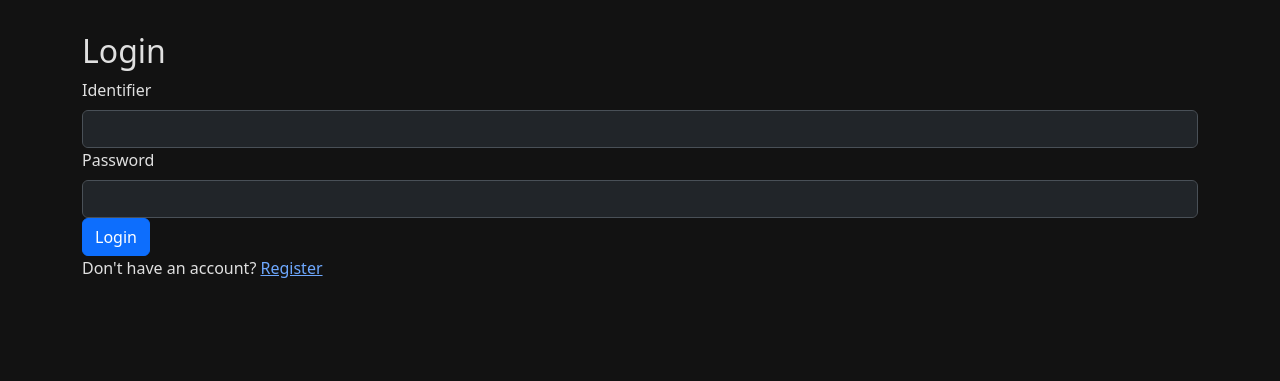
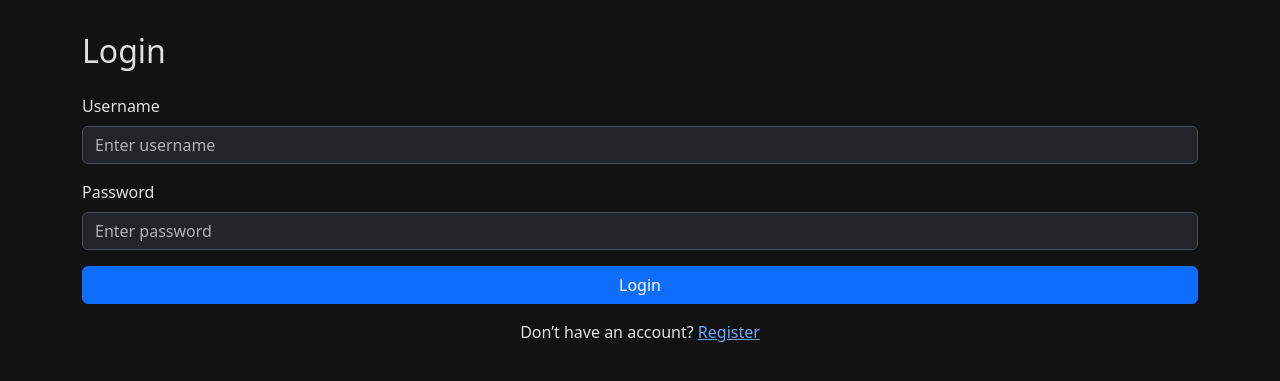
Before and after one commit to deanjroach84/Sandbox, a Flask app: template templates/login.html in a window 1280 px wide. Shown: the part 88-469 px from the top of the page. Run offline with Flask 3, Linux system fonts and the light colour scheme; the template is opened without the code that fills it, so the values that code supplies are empty, except form fields; tables that the repository leaves empty hold one stand-in row (values such as "Sample post"); form fields are guessed from the names that the template uses; parts of the project's set-up code (start-up, migrations or seed data) failed here and were passed over; some libraries are stand-ins or nearby versions.

Commit message:
Update login.html

```diff
--- a/templates/login.html
+++ b/templates/login.html
@@ -2,29 +2,27 @@
 {% block title %}Login{% endblock %}
 
 {% block content %}
-<div class="auth-container">
-  <h2>Login</h2>
+<h2 class="mb-4">Login</h2>
 <form method="POST">
     {{ form.hidden_tag() }}
-
-    <div class="form-group">
-      {{ form.identifier.label(class="form-label") }}
-      {{ form.identifier(class="form-control") }}
-      {% for error in form.identifier.errors %}
-        <div class="error-msg">{{ error }}</div>
+    <div class="mb-3">
+        {{ form.username.label(class="form-label") }}
+        {{ form.username(class="form-control", placeholder="Enter username") }}
+        {% for error in form.username.errors %}
+            <div class="text-danger small">{{ error }}</div>
         {% endfor %}
     </div>
-
-    <div class="form-group">
+    <div class="mb-3">
         {{ form.password.label(class="form-label") }}
-      {{ form.password(class="form-control") }}
+        {{ form.password(class="form-control", placeholder="Enter password") }}
         {% for error in form.password.errors %}
-        <div class="error-msg">{{ error }}</div>
+            <div class="text-danger small">{{ error }}</div>
         {% endfor %}
     </div>
+    <button type="submit" class="btn btn-primary w-100">Login</button>
+</form>
 
-    <button type="submit" class="btn btn-primary">Login</button>
-  </form>
-  <p>Don't have an account? <a href="{{ url_for('register') }}">Register</a></p>
-</div>
+<p class="mt-3 text-center">
+    Don’t have an account? <a href="{{ url_for('register') }}">Register</a>
+</p>
 {% endblock %}
```
Lines whose indentation alone changed are shown as unchanged.
